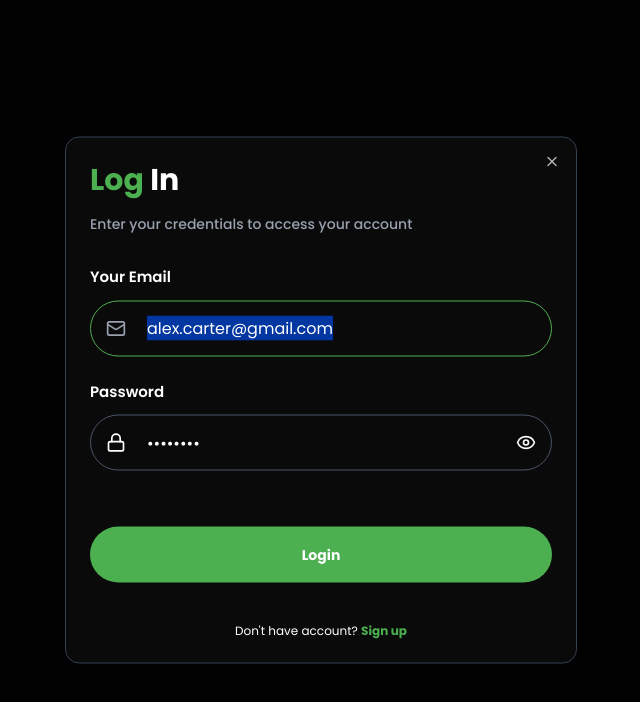
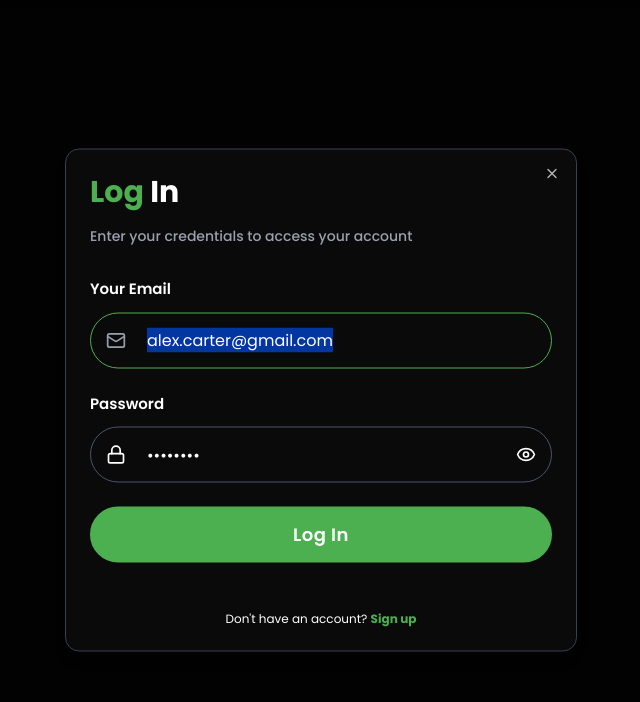
Before and after one commit to Njihia413/sonic_ai, a Next.js app in the folder frontend/: page / in a window 1280 px wide. Both pictures are taken after a click on the button "Get Started". Shown: the top 702 px of the page, without its empty margins (319-959 px from the left). Built offline with nearby package versions, Linux system fonts and the light colour scheme.

Commit message:
Enhance LoginForm component by improving button styles and adding sign-up prompt

```diff
--- a/frontend/components/auth/login-form.tsx
+++ b/frontend/components/auth/login-form.tsx
@@ -86,7 +86,7 @@ export function LoginForm({ open, onOpenChange, onSignUpClick }: LoginFormProps)
               <button
                 type="button"
                 onClick={() => setShowPassword(!showPassword)}
-                className="absolute right-4 top-1/2 -translate-y-1/2 transition-colors hover:opacity-80 text-black dark:text-white"
+                className="absolute right-4 top-1/2 -translate-y-1/2 transition-colors hover:opacity-80 text-black dark:text-white cursor-pointer"
               >
                 {showPassword ? (
                   <EyeOff className="w-5 h-5" />
@@ -99,15 +99,13 @@ export function LoginForm({ open, onOpenChange, onSignUpClick }: LoginFormProps)
 
           <button
             type="submit"
-            className="w-full h-14 font-bold text-sm rounded-full hover:opacity-90 transition-all mt-8 text-white"
-            style={{ backgroundColor: colors.emeraldGreen }}
+            className="w-full h-14 rounded-full bg-black dark:bg-white text-white font-semibold text-lg tracking-wide transition-colors hover:bg-opacity-80 dark:hover:bg-opacity-80 border-2 border-black dark:border-white cursor-pointer"
+            style={{ backgroundColor: colors.emeraldGreen, borderColor: colors.emeraldGreen }}
           >
-            Login
+            Log In
           </button>
-        </form>
-
           <p className="text-center text-xs mt-6">
-          <span className="text-black dark:text-white">Don't have account? </span>
+            <span className="text-black dark:text-white">Don't have an account? </span>
             <button
               type="button"
               className="font-bold hover:underline"
@@ -120,6 +118,7 @@ export function LoginForm({ open, onOpenChange, onSignUpClick }: LoginFormProps)
               Sign up
             </button>
           </p>
+        </form>
       </DialogContent>
     </Dialog>
   );
```
Lines whose indentation alone changed are shown as unchanged.
